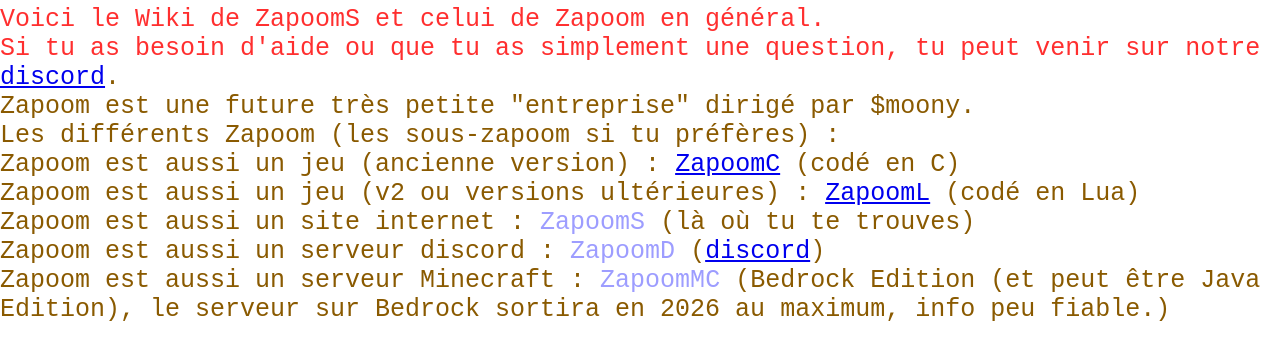
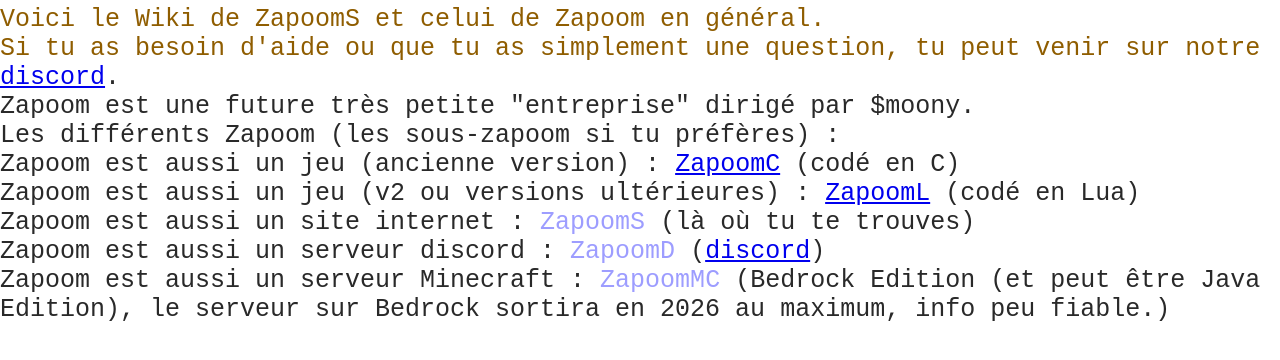
Before and after one commit to moony404/ZapoomS, a plain HTML site: page ZapoomS_Wiki.html in a window 1280 px wide. Shown: the part 168-528 px from the top of the page. Drawn offline with Linux system fonts and the light colour scheme.

Commit message:
font color change between wheat and black

```diff
--- a/ZapoomS_Wiki.html
+++ b/ZapoomS_Wiki.html
@@ -17,7 +17,7 @@
             <li><a class="anone" href="ZapoomS_Credits.html" title="Les personnes qui travaillent dessus"><img src="img/users.svg" alt="Credits logo"> - Credits</a></li>
         </lu>
 	</nav>
-    <p><span class="red">Voici le Wiki de ZapoomS et celui de Zapoom en général.<br>Si tu as besoin d'aide ou que tu as simplement une question, tu peut venir sur notre <span class="textLikeButton"><a href="https://discord.gg/zMP9aBZJ5u" title="Notre serveur discord">discord</a></span></span>.</p>
+    <p><span class="wheat">Voici le Wiki de ZapoomS et celui de Zapoom en général.<br>Si tu as besoin d'aide ou que tu as simplement une question, tu peut venir sur notre <span class="textLikeButton"><a href="https://discord.gg/zMP9aBZJ5u" title="Notre serveur discord">discord</a></span></span>.</p>
     <p>Zapoom est une future très petite "entreprise" dirigé par $moony.<br>Les différents Zapoom (les sous-zapoom si tu préfères) :</p>
     <p>Zapoom est aussi un jeu (ancienne version) : <span class="blue" title="ZapoomC"><a href="article/ZapoomC.html">ZapoomC</a></span> (codé en C)</p>
     <p>Zapoom est aussi un jeu (v2 ou versions ultérieures) : <span class="blue" title="ZapoomL"><a href="article/ZapoomL.html">ZapoomL</a></span> (codé en Lua)</p>
--- a/light-theme.css
+++ b/light-theme.css
@@ -52,7 +52,7 @@ body
 }
 
 p {
-    color: rgb(138, 90, 0);
+    color: var(--font_color);
 }
 
 .button {
```
